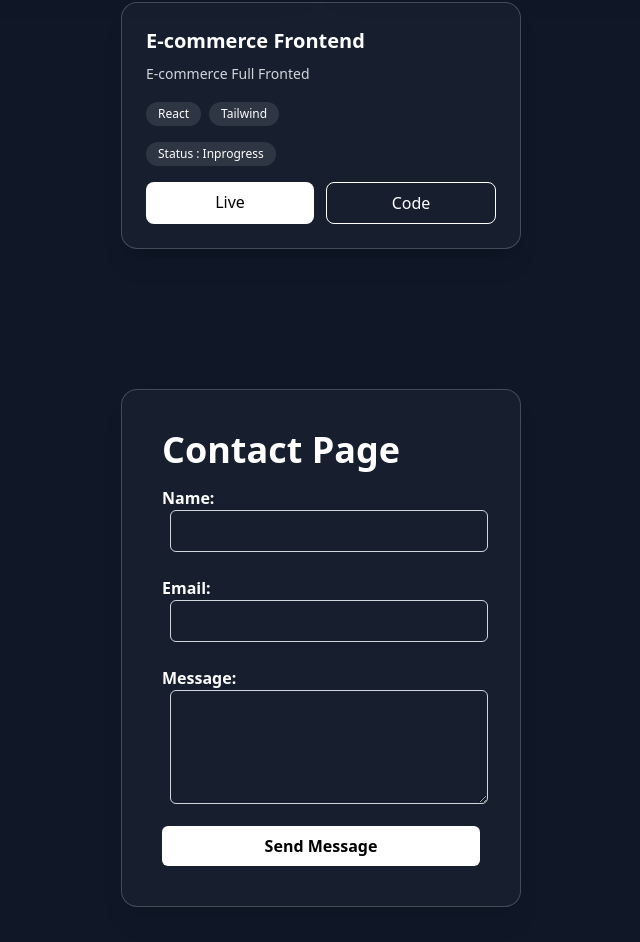
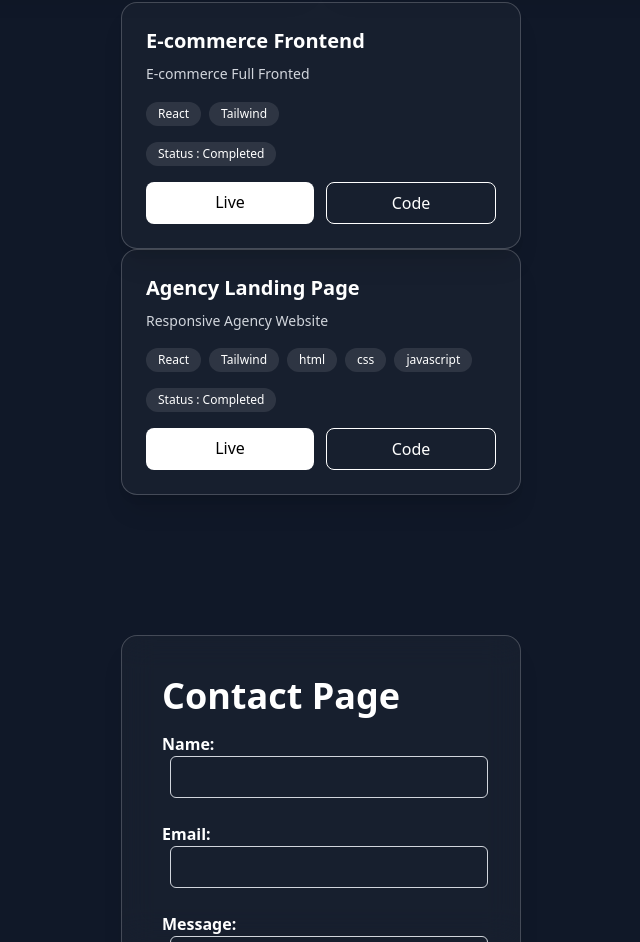
Before and after one commit to izahansodha/Portfolio-website, a React app: page /projects in a window 1280 px wide. Shown: the part 2719-3661 px from the top of the page, without its empty margins (319-959 px from the left). Built offline with nearby package versions, Linux system fonts and the light colour scheme; the HTML template or start-up script is replaced by a standard one.

Commit message:
agency project push

```diff
--- a/src/pages/project.jsx
+++ b/src/pages/project.jsx
@@ -4,6 +4,7 @@ function Projects() {
     <div id="Projects" className="w-full flex flex-col items-center rounded-2xl p-20">
       <div className="w-full flex gap-5 m-5 sm:flex-row flex-col p-5 justify-center flex-wrap">
         <div>
+
         <Projectsccard
         title={
           'Admin dashboard'
@@ -16,6 +17,8 @@ function Projects() {
         />
         </div>
         <div>
+
+
         <Projectsccard
         title={
           'Portfolio Web'
@@ -28,6 +31,8 @@ function Projects() {
         />
         </div>
         <div>
+
+
         <Projectsccard
         title={
           'E-commerce Frontend'
@@ -36,8 +41,21 @@ function Projects() {
         tech={["React", "Tailwind"]}
         live={"https://e-commerce-web-five-ochre.vercel.app/"}
         github={"/"}
-        status={"Inprogress"}
+        status={"Completed"}
         />
+
+        <Projectsccard
+        title={
+          'Agency Landing Page'
+        }
+        description={"Responsive Agency Website"}
+        tech={["React", "Tailwind",'html','css','javascript']}
+        live={"https://agency-web-page-dbz6hu6y5-izahans-projects.vercel.app/"}
+        github={"https://github.com/izahansodha/Agency-web-page.git"}
+        status={"Completed"}
+        />
+
+
         </div>
       </div>
     </div>
```
